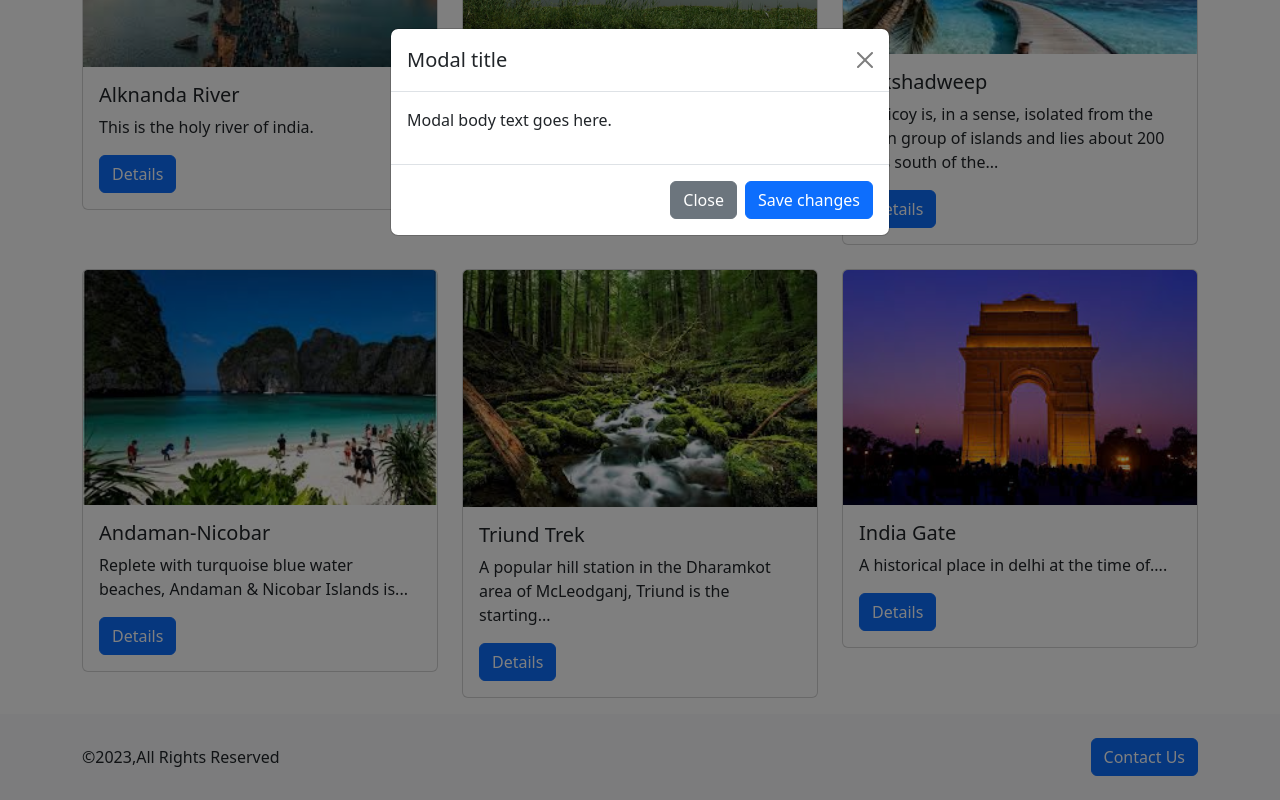
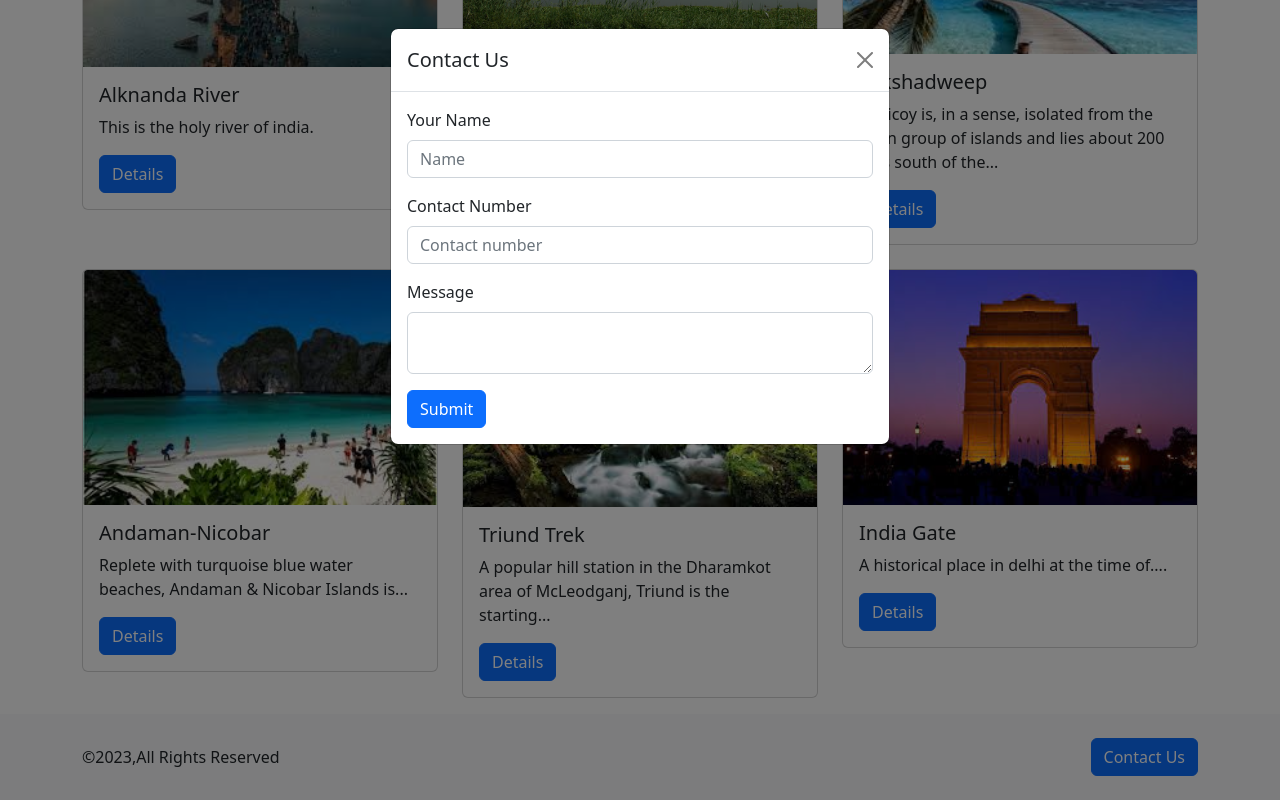
Before and after one commit to swatipancholi/Musafir, a plain HTML site: page index.html in a window 1280 px wide. Both pictures are taken after a click on the button "Contact Us". Shown: the part 630-1430 px from the top of the page. Drawn offline with Linux system fonts and the light colour scheme.

Commit message:
Frontend Design updated

```diff
--- a/index.html
+++ b/index.html
@@ -154,19 +154,30 @@
 
     </footer>
 
-    <div class="modal" tabindex="-1" id="contact-us-modal">
+    <div class="modal fade" tabindex="-1" id="contact-us-modal">
         <div class="modal-dialog">
             <div class="modal-content">
                 <div class="modal-header">
-                    <h5 class="modal-title">Modal title</h5>
+                    <h5 class="modal-title">Contact Us</h5>
                     <button type="button" class="btn-close" data-bs-dismiss="modal" aria-label="Close"></button>
                 </div>
                 <div class="modal-body">
-                    <p>Modal body text goes here.</p>
-                </div>
-                <div class="modal-footer">
-                    <button type="button" class="btn btn-secondary" data-bs-dismiss="modal">Close</button>
-                    <button type="button" class="btn btn-primary">Save changes</button>
+                    <form>
+                        <div class="mb-3">
+                            <label for="name" class="form-label">Your Name</label>
+                            <input type="text" class="form-control" id="name" placeholder="Name" >
+                        </div>
+                        <div class="mb-3">
+                            <label for="Number" class="form-label">Contact Number</label>
+                            <input type="tel" class="form-control" id="number" placeholder="Contact number">
+                        </div>
+                        <div class="mb-3">
+                            <label for="msg" class="form-label">Message</label>
+                            <textarea class="form-control" id="msg"></textarea>
+                        </div>
+
+                        <button type="submit" class="btn btn-primary">Submit</button>
+                    </form>
                 </div>
             </div>
         </div>
```
